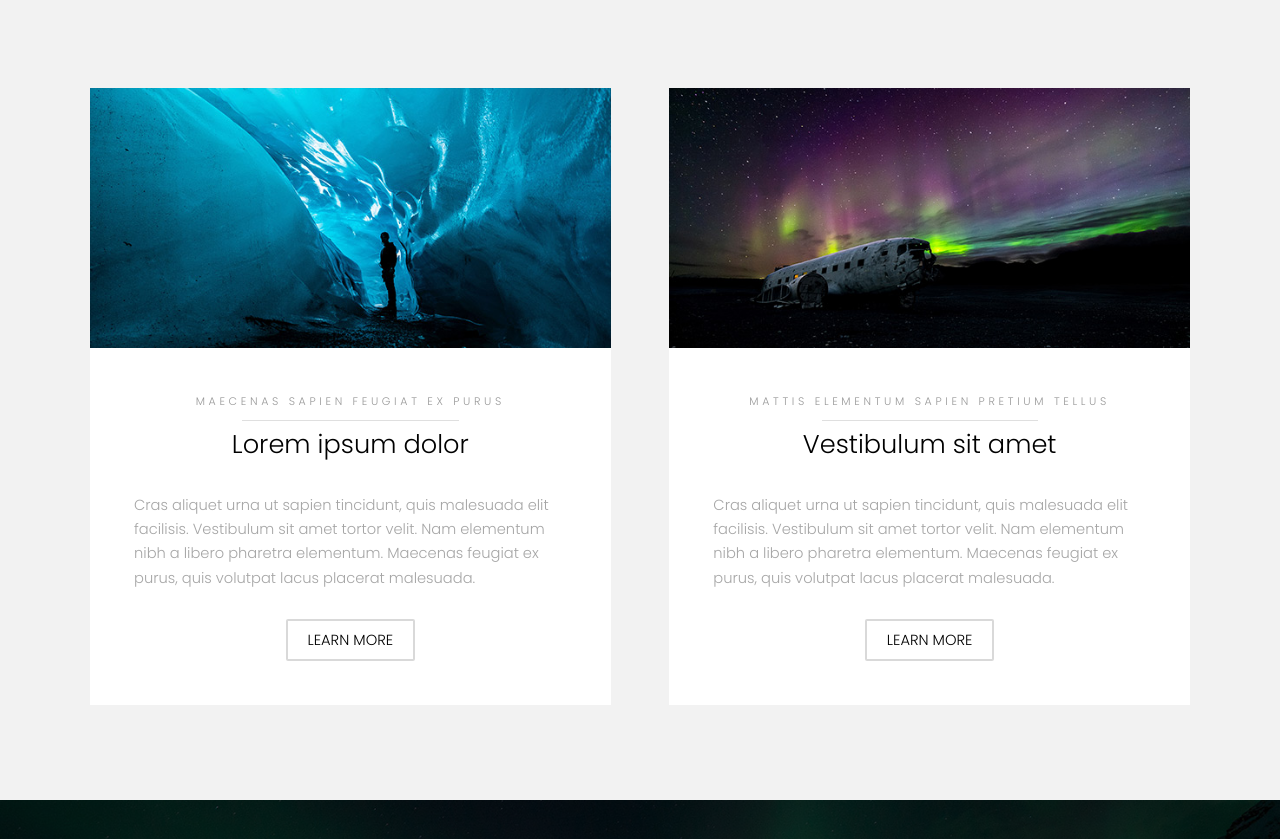
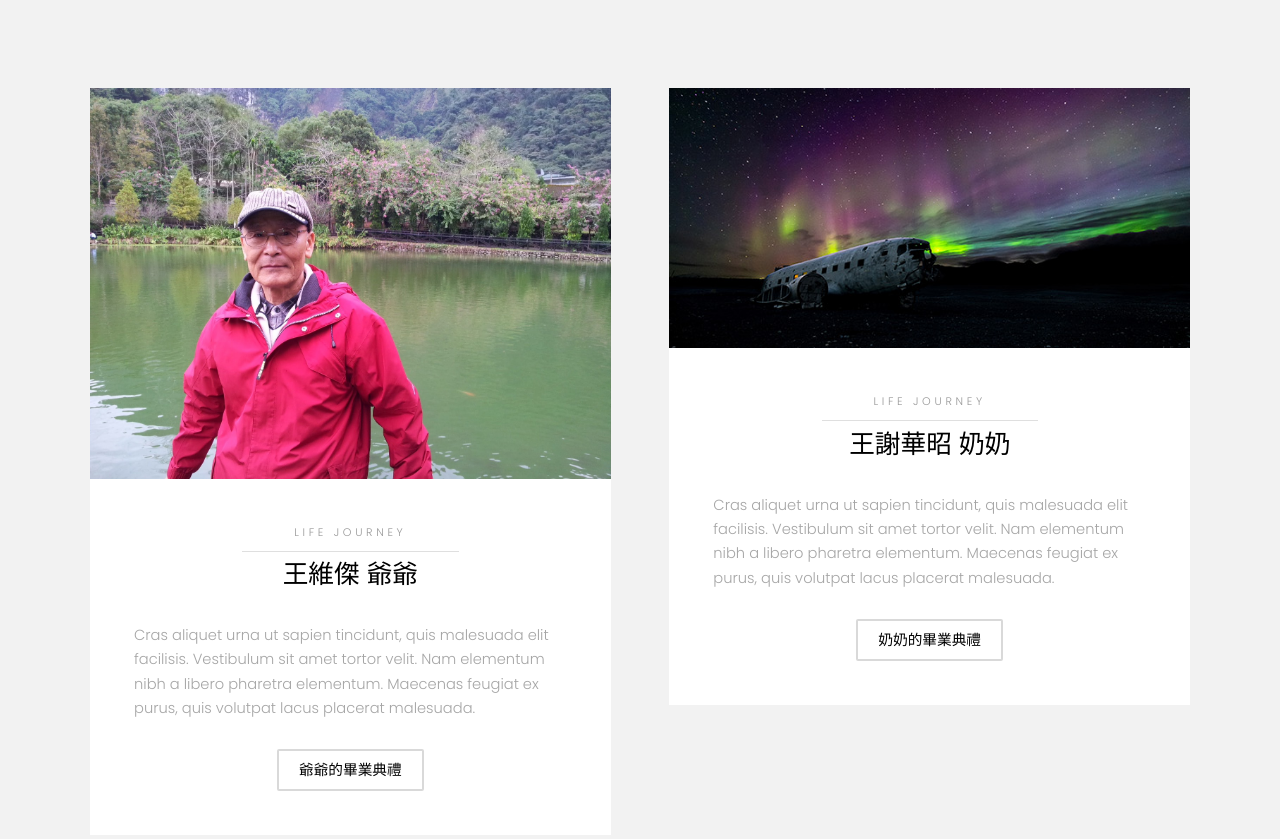
Before and after one commit to Chris20001102/Wang-s-family, a plain HTML site: page index.html in a window 1280 px wide. Shown: the part 600-1439 px from the top of the page. Drawn offline with Linux system fonts and the light colour scheme.

Commit message:
index reset

```diff
--- a/assets/css/main.css
+++ b/assets/css/main.css
@@ -101,6 +101,7 @@ video {
 .image.fit img {
   width: 100%;
   height: auto;
+  object-fit: cover;
 }
 article,
 aside,
--- a/index.html
+++ b/index.html
@@ -89,12 +89,18 @@
           <div>
             <div class="box">
               <div class="image fit">
-                <img src="images/pic02.jpg" alt="" width="600" height="300" />
+                <img
+                  src="images/GrandpaSelfie.jpg"
+                  alt=""
+                  width="600"
+                  height="300"
+                  style="object-fit: cover; width: 100%; height: 100%"
+                />
               </div>
               <div class="content">
                 <header class="align-center">
-                  <p>maecenas sapien feugiat ex purus</p>
-                  <h2>Lorem ipsum dolor</h2>
+                  <p>Life Journey</p>
+                  <h2>王維傑 爺爺</h2>
                 </header>
                 <p>
                   Cras aliquet urna ut sapien tincidunt, quis malesuada elit
@@ -103,7 +109,12 @@
                   quis volutpat lacus placerat malesuada.
                 </p>
                 <footer class="align-center">
-                  <a href="#" class="button alt">Learn More</a>
+                  <a
+                    href="https://youtu.be/83CUfbMb0yw"
+                    class="button alt"
+                    target="_blank"
+                    >爺爺的畢業典禮</a
+                  >
                 </footer>
               </div>
             </div>
@@ -116,8 +127,8 @@
               </div>
               <div class="content">
                 <header class="align-center">
-                  <p>mattis elementum sapien pretium tellus</p>
-                  <h2>Vestibulum sit amet</h2>
+                  <p>Life Journey</p>
+                  <h2>王謝華昭 奶奶</h2>
                 </header>
                 <p>
                   Cras aliquet urna ut sapien tincidunt, quis malesuada elit
@@ -126,7 +137,7 @@
                   quis volutpat lacus placerat malesuada.
                 </p>
                 <footer class="align-center">
-                  <a href="#" class="button alt">Learn More</a>
+                  <a href="#" class="button alt">奶奶的畢業典禮</a>
                 </footer>
               </div>
             </div>
```
Also changed, not shown: images/GrandpaSelfie.jpg (added).
